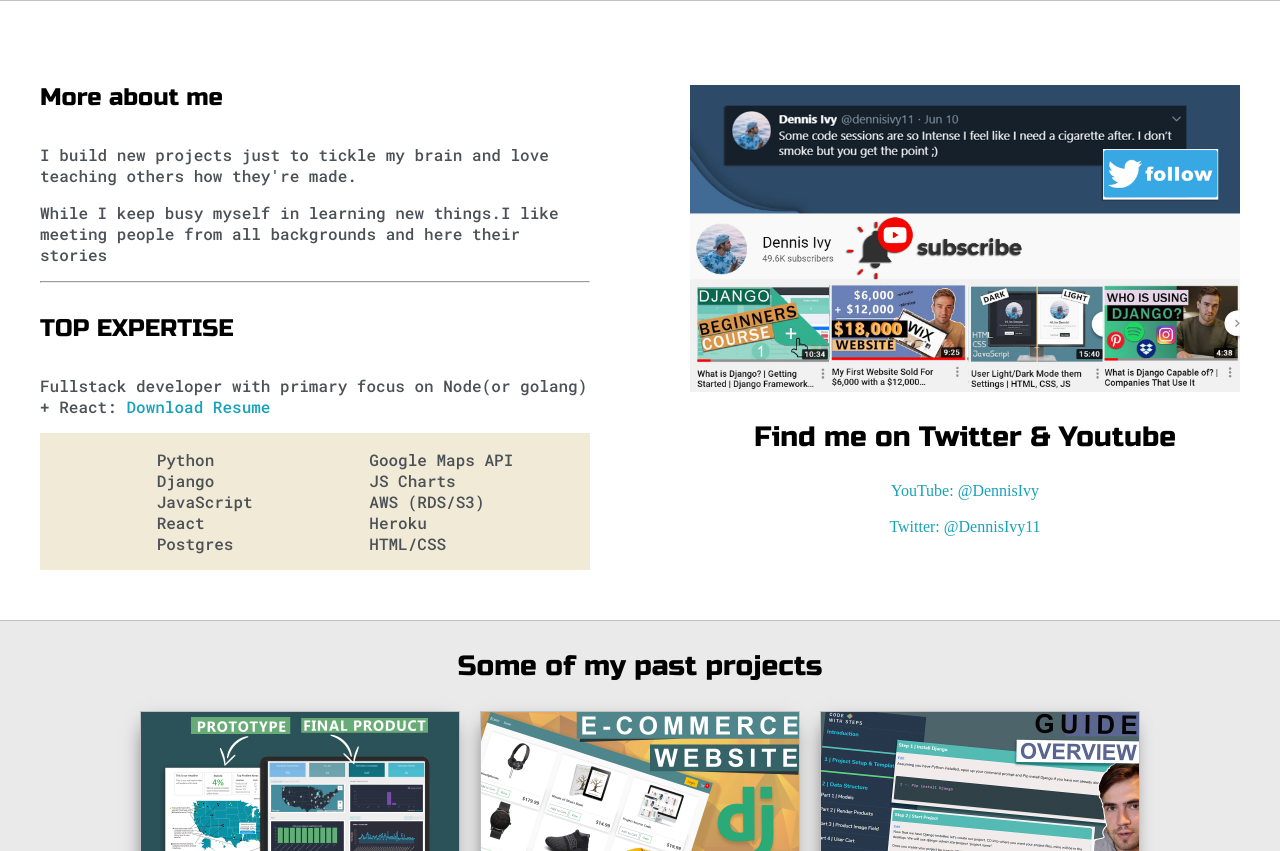
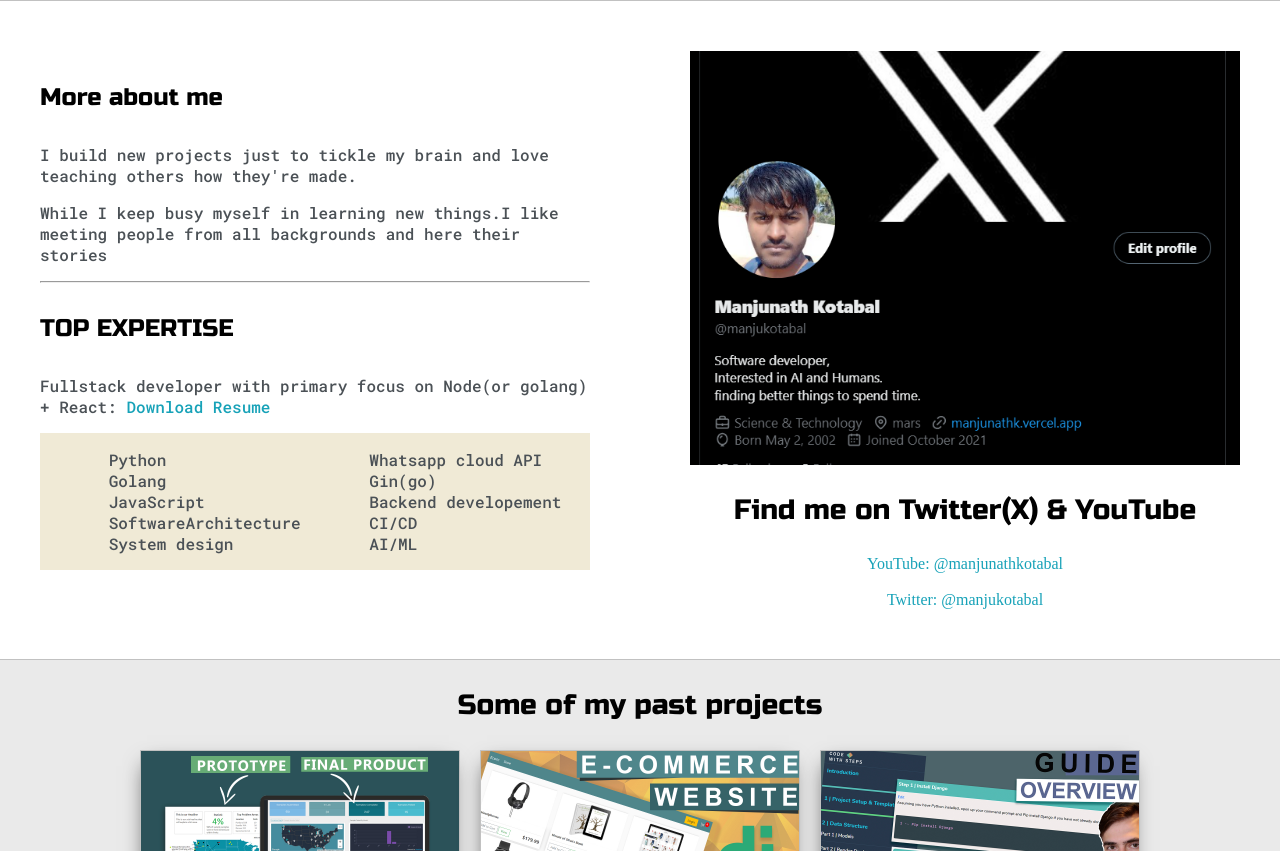
Before and after one commit to manjunathmkotabal/manjunathmkotabal.github.io, a plain HTML site: page index.html in a window 1280 px wide. Shown: the part 680-1531 px from the top of the page. Drawn offline with Linux system fonts and the light colour scheme.

Commit message:
changed name and other stuff

```diff
--- a/index.html
+++ b/index.html
@@ -42,7 +42,7 @@
 				</div>
 
 				<div class="left-column">
-					<img id="profile_pic" src="images/Dennis.jpg">
+					<img id="profile_pic" src="images/manjunath.jpg">
 					<h5 style="text-align: center;line-height: 0;">Personalize Theme</h5>
 
 					<div id="theme-options-wrapper">
@@ -93,18 +93,18 @@
 					<div id="skills">
 						<ul>
 							<li>Python</li>
-							<li>Django</li>
+							<li>Golang</li>
 							<li>JavaScript</li>
-							<li>React</li>
-							<li>Postgres</li>
+							<li> SoftwareArchitecture</li>
+							<li>System design</li>
 						</ul>
 
 						<ul>
-							<li>Google Maps API</li>
-							<li>JS Charts</li>
-							<li>AWS (RDS/S3)</li>
-							<li>Heroku</li>
-							<li>HTML/CSS</li>
+							<li>Whatsapp cloud API</li>
+							<li>Gin(go)</li>
+							<li>Backend developement</li>
+							<li>CI/CD</li>
+							<li>AI/ML</li>
 						</ul>
 
 					</div>
@@ -113,12 +113,12 @@
 
 
 				<div class="social-links">
-					<img id="social_img" src="images/follow.jpg">
-					<h3>Find me on Twitter & Youtube</h3>
+					<img id="social_img" src="images/follow.png">
+					<h3>Find me on Twitter(X) & YouTube</h3>
 
-					<a target="_blank" href="https://www.youtube.com/c/dennisivy">YouTube: @DennisIvy</a>
+					<a target="_blank" href="https://www.youtube.com/@manjunathkotabal">YouTube: @manjunathkotabal</a>
 					<br>
-					<a target="_blank" href="https://twitter.com/dennisivy11">Twitter: @DennisIvy11</a>
+					<a target="_blank" href="https://twitter.com/manjukotabal">Twitter: @manjukotabal</a>
 				</div>
 			</div>
 
```
Also changed, not shown: images/Dennis.jpg (deleted), images/follow.jpg (deleted), images/follow.png (added), images/manjunath.jpg (added).
